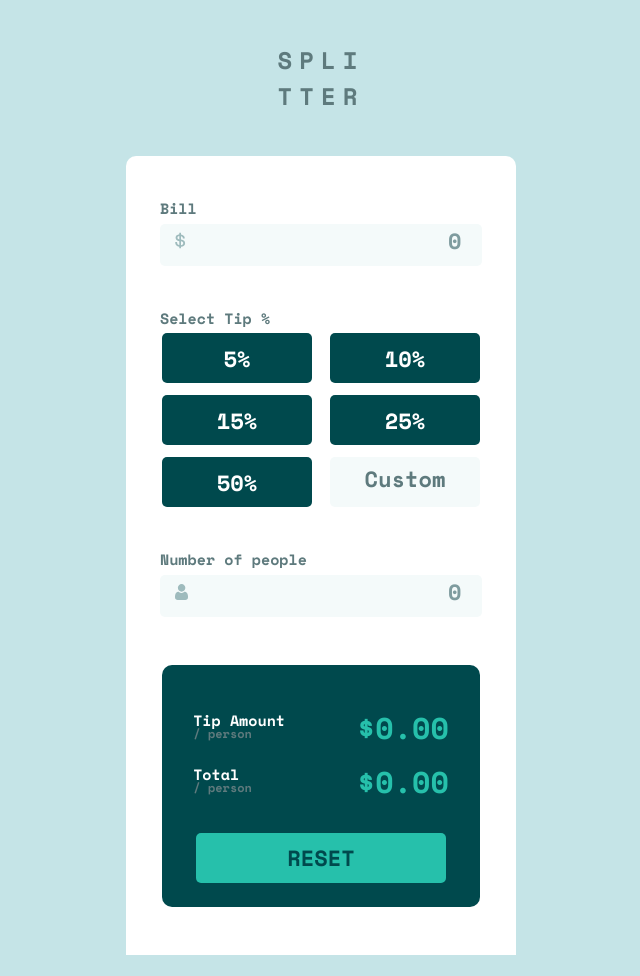
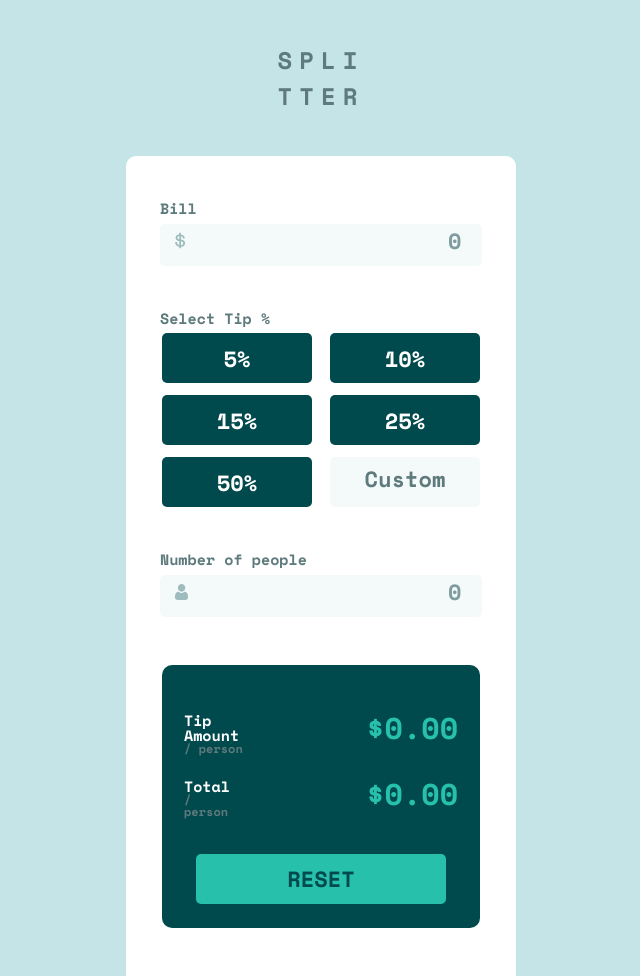
Before and after one commit to WilliamFischdick/Splitter-calculator, a plain HTML site: page index.html in a window 1280 px wide. Shown: the whole page, without its empty margins (319-959 px from the left). Before the commit the page ends 955 px from the top, so only its background shows below. Drawn offline with nearby package versions, Linux system fonts and the light colour scheme.

Commit message:
:bug: fix: Corrigindo bug visual do valor total.

```diff
--- a/assets/style/second-section.css
+++ b/assets/style/second-section.css
@@ -11,10 +11,11 @@
 
 .results__content {
     display: grid;
-    grid-template-columns: 1fr 1fr;
-    column-gap: 3em;
+    grid-template-columns: 90px 160px;
+    column-gap: 1em;
     row-gap: 1em;
     padding: 2em 0 1.5em 0;
+    justify-items: end;
 }
 
 .tip__content,
@@ -26,6 +27,10 @@
 .results__text {
     font-size: 15px;
     color: var(--white);
+}
+
+.end-text {
+    padding-right: 34px;
 }
 
 .person__text {
--- a/index.html
+++ b/index.html
@@ -43,8 +43,8 @@
                     </div>
                     <span class="tip-amount-result">$0.00</span>
                     <div class="total__content">
-                        <span class="results__text">Total</span>
-                        <span class="person__text">/ person</span>
+                        <span class="results__text end-text">Total</span>
+                        <span class="person__text end-text">/ person</span>
                     </div>
                     <span class="total-result">$0.00</span>
                 </div>
```
